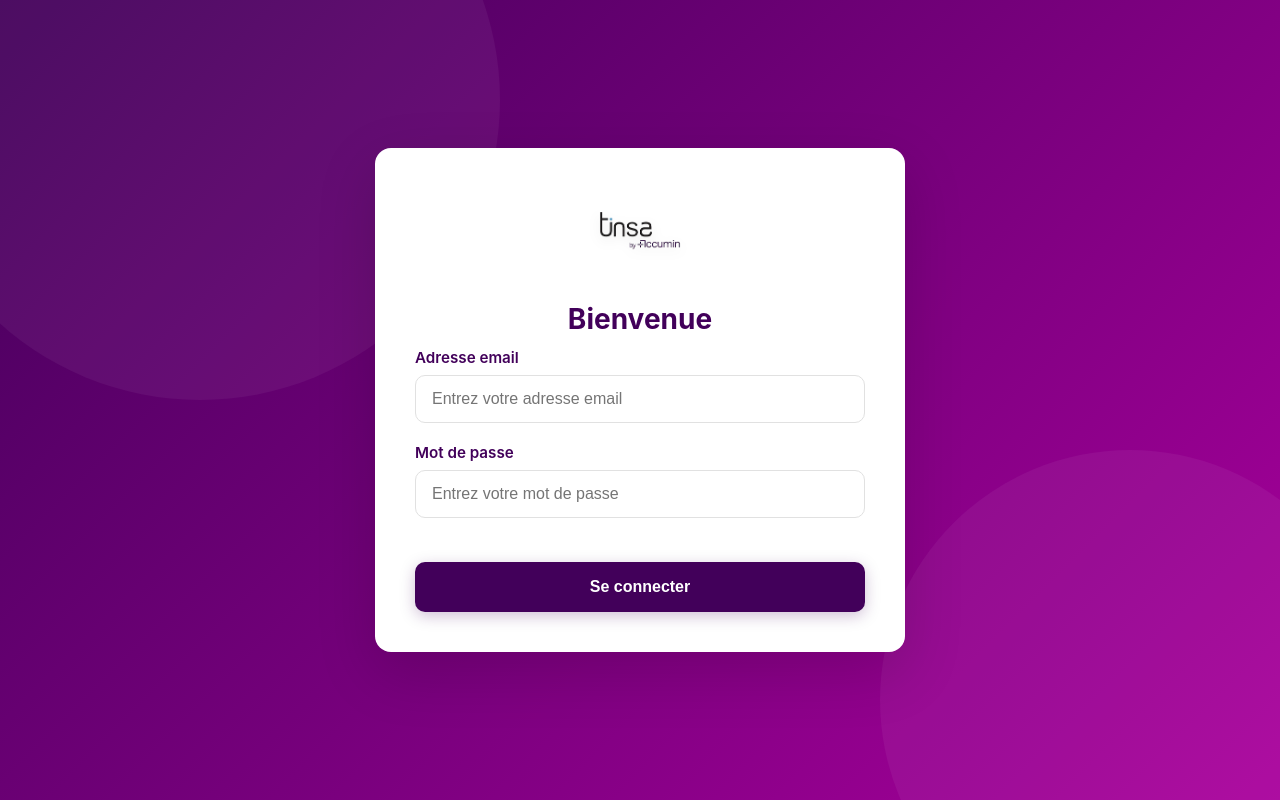
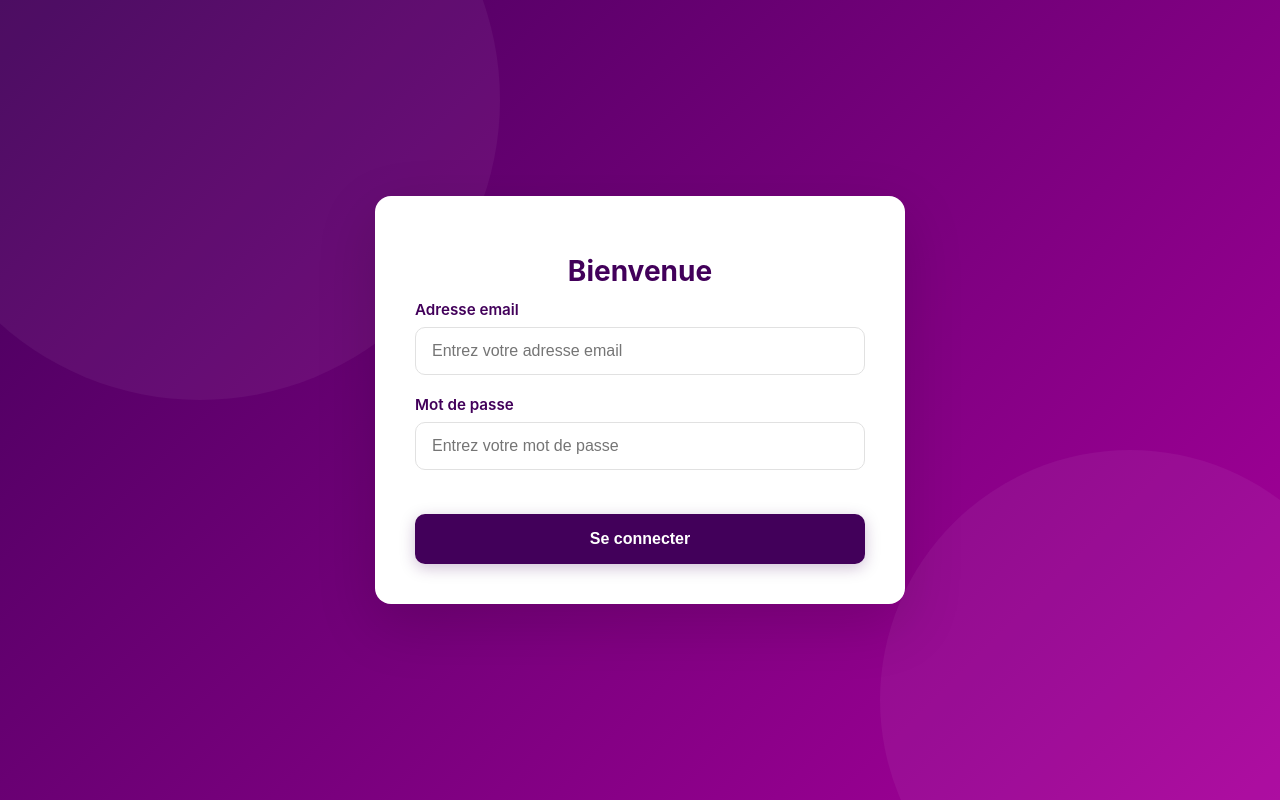
Before and after one commit to SH0003/tinsa_projet_frontend, a React (Create React App) app: page /login in a window 1280 px wide. Built offline with nearby package versions, Linux system fonts and the light colour scheme.

Commit message:
logo disable

```diff
--- a/src/components/Layout.jsx
+++ b/src/components/Layout.jsx
@@ -1,6 +1,5 @@
 import React, { useState, useEffect } from "react";
 import styled from "styled-components";
-import logo from "../assets/logotinsa.png";
 import { useNavigate } from "react-router-dom";
 import {
   SettingOutlined
@@ -57,13 +56,7 @@ const StyledMenu = styled(Menu)`
   }
 `;
 
-const StyledFooter = styled.div`
-  text-align: center;
-  background: #f0f2f5;
-  padding: 15px;
-  font-weight: 500;
-  color: #002140;
-`;
+
 
 const CustomLayout = ({ children }) => {
   const navigate = useNavigate();
@@ -117,10 +110,7 @@ const CustomLayout = ({ children }) => {
 
       {/* 📌 NAVBAR */}
       <StyledHeader>
-        {/* 📌 LOGO */}
-        <div style={{ display: "flex", alignItems: "center" }}>
-          <img src={logo} alt="Logo" style={{ height: "80px" }} />
-        </div>
+
 
         {/* 📌 MENU NAVIGATION */}
         <StyledMenu
--- a/src/pages/Login.jsx
+++ b/src/pages/Login.jsx
@@ -1,6 +1,5 @@
 import React, { useState, useEffect } from "react";
 import axios from "../utils/axios";
-import logo from "../assets/logotinsa.png";
 import { useNavigate } from "react-router-dom";
 
 const Login = () => {
@@ -138,15 +137,6 @@ const Login = () => {
       zIndex: 2,
       animation: "fadeIn 0.6s ease-out forwards",
     },
-    logoContainer: {
-      marginBottom: "1.5rem",
-      display: "flex",
-      justifyContent: "center",
-    },
-    logo: {
-      height: "90px",
-      filter: "drop-shadow(0px 4px 6px rgba(0, 0, 0, 0.1))",
-    },
     title: {
       fontSize: "1.75rem",
       fontWeight: "700",
@@ -268,9 +258,6 @@ const Login = () => {
       <div style={styles.backgroundCircle2}></div>
 
       <div style={styles.card}>
-        <div style={styles.logoContainer}>
-          <img src={logo} alt="Logo" style={styles.logo} />
-        </div>
 
         <h1 style={styles.title}>Bienvenue</h1>
 
```
Also changed, not shown: src/assets/logotinsa.png (deleted).
